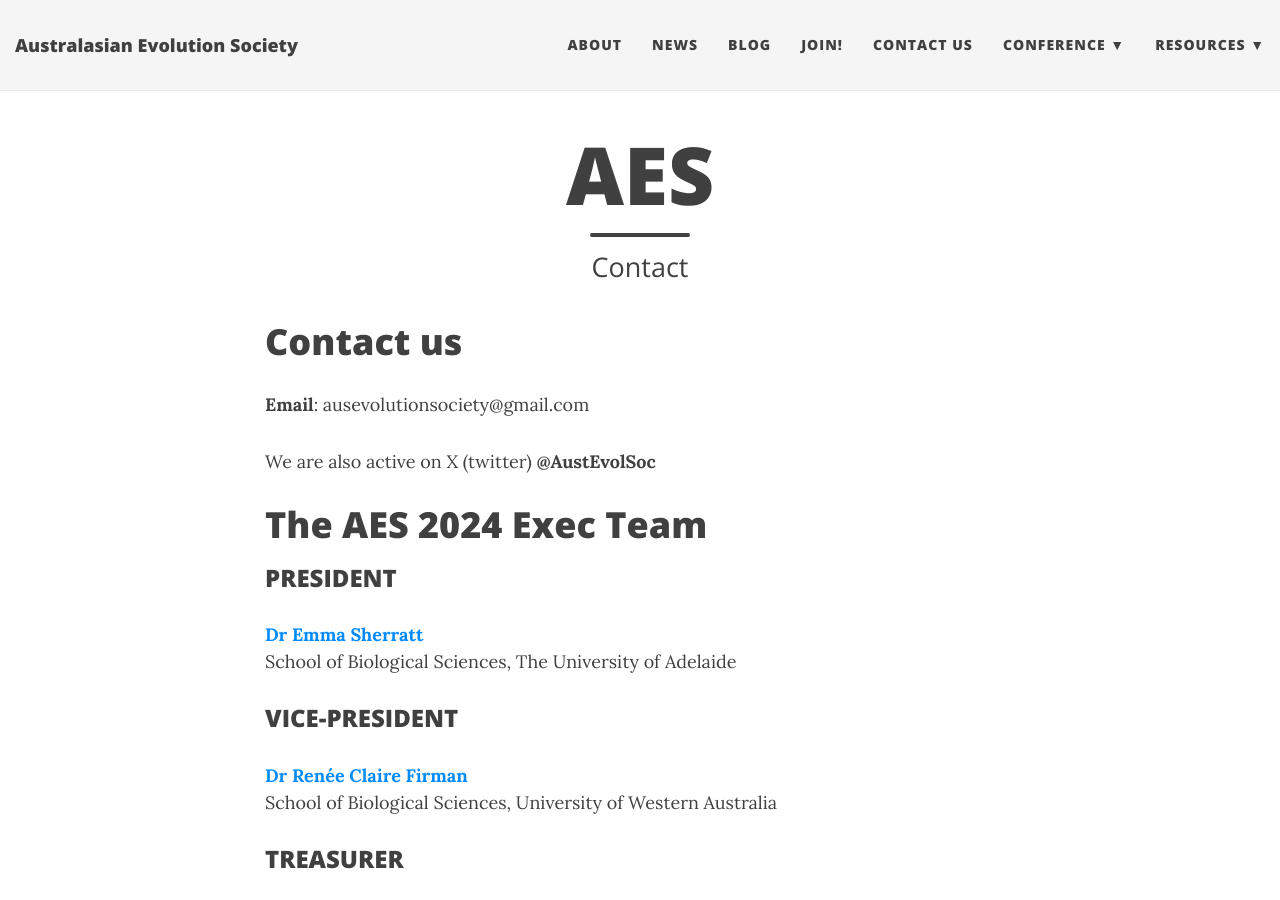
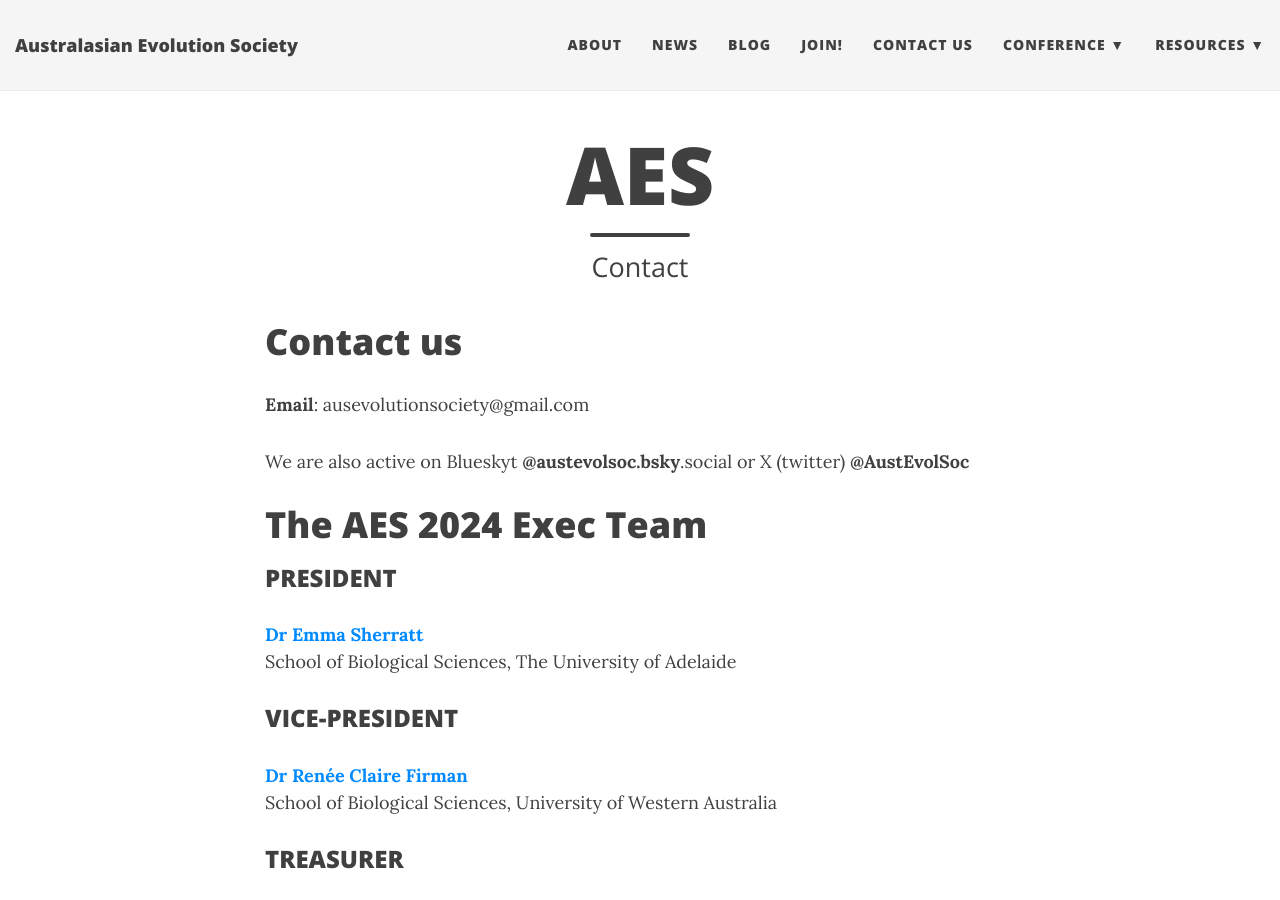
Before and after one commit to ausevo/ausevo.github.io, a Jekyll site: the page built from contact.md, in a window 1280 px wide and 900 px high. Built offline with Jekyll 4.4.1, drawn with Linux system fonts in a browser that asks for light colours; nearby versions of some CDN libraries.

Commit message:
update bluesky replace facebook

```diff
--- a/_config.yml
+++ b/_config.yml
@@ -57,8 +57,9 @@
 author:
   name: Australasian Evolution Society
   email: "austevolutionsociety@gmail.com"
-  facebook: groups/95240533874/  # eg. daattali
+  facebook: austevolsoc.bsky.social #groups/95240533874/  # eg. daattali
   twitter: austevolsoc   # eg. daattali
+
   github: https://github.com/ausevo/ausevo.github.io
 
 # Select which links to show in the footer
--- a/_includes/footer.html
+++ b/_includes/footer.html
@@ -5,10 +5,10 @@
         <ul class="list-inline text-center footer-links">
           {% if site.author.facebook and site.footer-links-active.facebook %}
           <li>
-            <a href="https://www.facebook.com/{{ site.author.facebook }}" title="Facebook">
+            <a href="https://bsky.app/profile/{{ site.author.facebook }}" title="Bluesky">
               <span class="fa-stack fa-lg">
                 <i class="fa fa-circle fa-stack-2x"></i>
-                <i class="fa fa-facebook fa-stack-1x fa-inverse"></i>
+                <i class="fa fa-cloud fa-stack-1x fa-inverse"></i>
               </span>
             </a>
           </li>
--- a/contact.md
+++ b/contact.md
@@ -8,7 +8,7 @@
 
 **Email**: ausevolutionsociety@gmail.com
 
-We are also active on X (twitter) **@AustEvolSoc**
+We are also active on Blueskyt **@austevolsoc.bsky**.social or X (twitter) **@AustEvolSoc**
 
 # The AES 2024 Exec Team
 
```
Also changed, not shown: index.md (+1 -1 lines).
